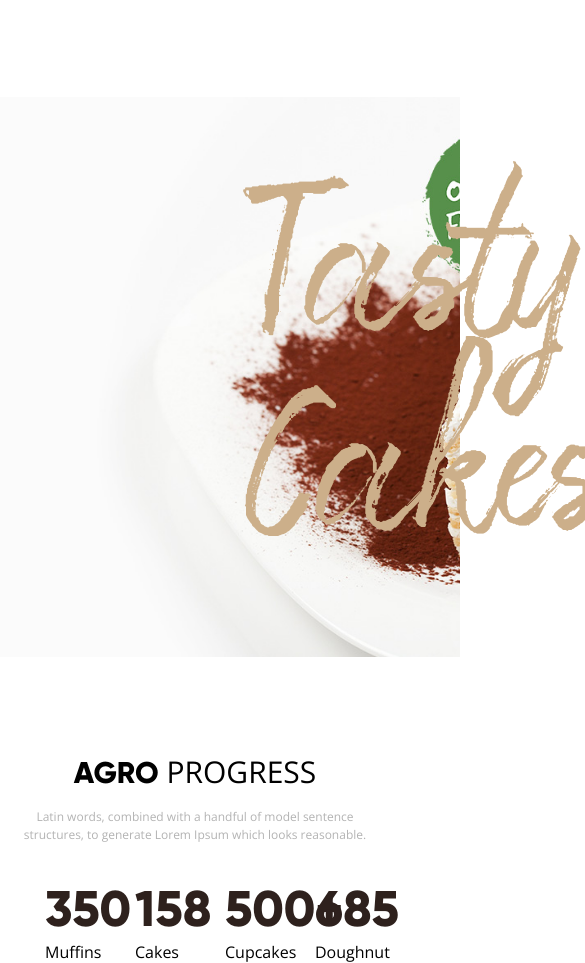
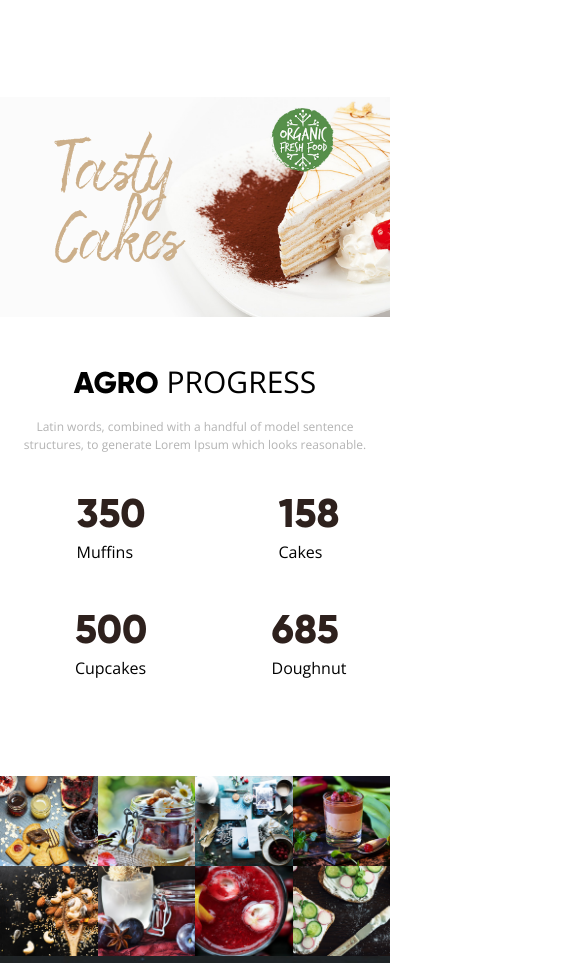
Before and after one commit to ELegek/Agro, a website: page app/index.html in a window 390 px wide. Shown: the part 3277-4240 px from the top of the page, 585 px wide, since content can reach past the window. Drawn offline with nearby package versions, Linux system fonts and the light colour scheme.

Commit message:
Блок Progress

```diff
--- a/app/index.html
+++ b/app/index.html
@@ -193,7 +193,7 @@
   <section class="tasty" style="background: url(img/tasty__bg.jpg) 50%/cover no-repeat;">
     <div class="container">
       <div class="tasty__wrapper">
-        <div class="tasty__title">Tasty Cakes</div>
+        <div class="tasty__title">Tasty<br> Cakes</div>
       </div>
     </div>
   </section>
@@ -226,7 +226,7 @@
         <div class="progress__item">
           <img src="img/progress__icon3.png" alt="">
           <div class="progress__text">
-            <h3>500+</h3>
+            <h3>500</h3>
             <p>Cupcakes</p>
           </div>
         </div>
--- a/app/scss/_media.scss
+++ b/app/scss/_media.scss
@@ -18,9 +18,28 @@
 
     // ============ SERVICES =============
 
+    // ============ TASTY =============
+    .tasty {
+        padding: 60px 140px;
     }
 
-@media (max-width: 1024px) {}
+    // ============ TASTY =============
+
+}
+
+@media (max-width: 1024px) {
+
+    // ============ TASTY =============
+    .tasty {
+        padding: 40px 80px;
+
+        &__title {
+            font-size: 170px;
+        }
+    }
+
+    // ============ TASTY =============
+}
 
 @media (max-width: 768px) {
 
@@ -159,6 +178,33 @@
     }
 
     // ============ RAW =============
+
+    // ============ TASTY =============
+    .tasty {
+        padding: 40px 40px;
+
+        &__title {
+            font-size: 150px;
+        }
+    }
+
+    // ============ TASTY =============
+
+    // ============ PROGRESS =============
+    .progress {
+        padding: 50px 0;
+        &__item {
+            width: 45%;
+            justify-content: center;
+            margin-bottom: 50px;
+        }
+        &__text {
+            h3 {
+                font-size: 40px;
+            }
+        }
+    }
+    // ============ PROGRESS =============
 }
 
 @media (max-width: 600px) {
@@ -193,6 +239,17 @@
     }
 
     // ============ INTRO =============
+
+    // ============ TASTY =============
+    .tasty {
+        padding: 40px 40px;
+
+        &__title {
+            font-size: 100px;
+        }
+    }
+
+    // ============ TASTY =============
 }
 
 @media (max-width: 480px) {
@@ -272,9 +329,11 @@
     .raw {
         &__item {
             width: 50%;
+
             h3 {
                 font-size: 14px;
             }
+
             p {
                 font-size: 12px;
             }
@@ -282,6 +341,17 @@
     }
 
     // ============ RAW =============
+
+    // ============ TASTY =============
+    .tasty {
+        padding: 40px 40px;
+
+        &__title {
+            font-size: 70px;
+        }
+    }
+
+    // ============ TASTY =============
 }
 
 @media (max-width: 320px) {
@@ -330,9 +400,11 @@
     .raw {
         &__item {
             width: 100%;
+
             h3 {
                 font-size: 14px;
             }
+
             p {
                 font-size: 12px;
             }
@@ -340,4 +412,24 @@
     }
 
     // ============ RAW =============
+
+    // ============ TASTY =============
+    .tasty {
+        padding: 40px 15px;
+
+        &__title {
+            font-size: 50px;
         }
+    }
+
+    // ============ TASTY =============
+
+    // ============ PROGRESS =============
+    .progress {
+        padding: 30px 0;
+        &__item {
+            width: 100%;
+        }
+    }
+    // ============ PROGRESS =============
+}
--- a/app/scss/blocks/progress.scss
+++ b/app/scss/blocks/progress.scss
@@ -4,6 +4,7 @@
         display: flex;
         justify-content: space-between;
         align-items: center;
+        flex-wrap: wrap;
     }
     &__item {
         width: 25%;
```
Also changed, not shown: app/css/blocks/progress.min.css, app/css/style.min.css. Lines whose indentation alone changed are shown as unchanged.
